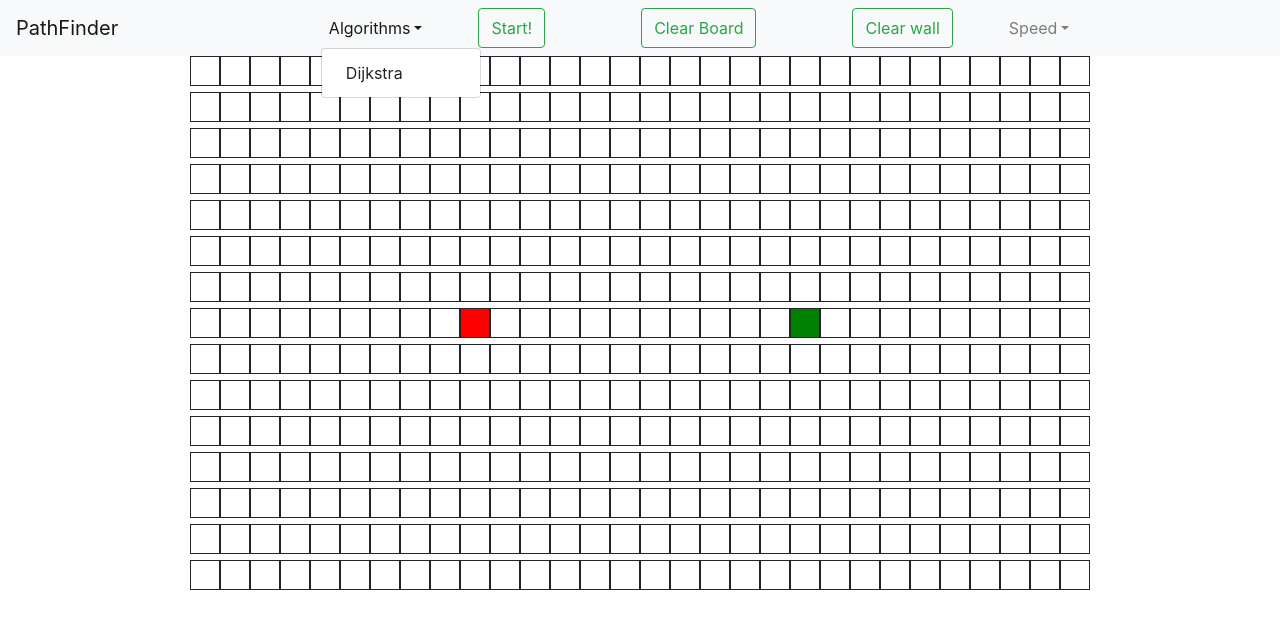
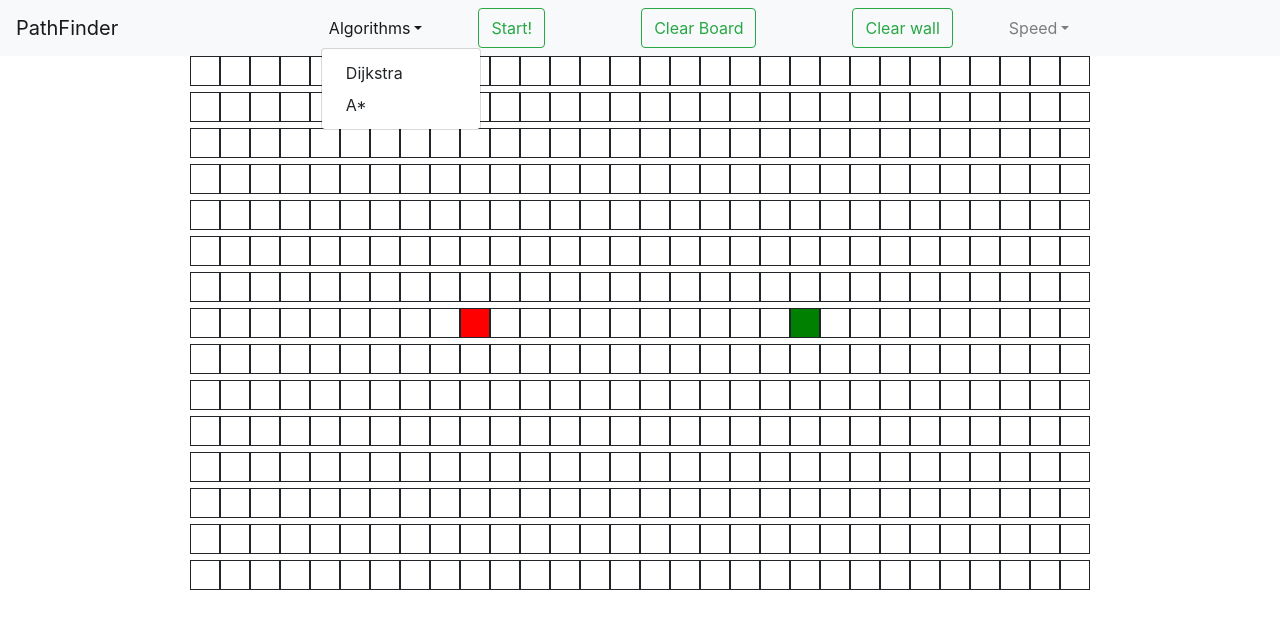
Before and after one commit to Daniel7842900/pathFinder, a React (Create React App) app: page / in a window 1280 px wide. Both pictures are taken after a click on the button "Algorithms". Shown: the top 628 px of the page. Built offline with nearby package versions, Linux system fonts and the light colour scheme.

Commit message:
added swiching algorithm from drop down feature

```diff
--- a/src/Component/Algorithm/AStar.js
+++ b/src/Component/Algorithm/AStar.js
@@ -54,8 +54,8 @@ function updateDistance(node, endNode, grid) {
 
   for (const neighbor of distanceArray) {
     let neighborHDistance = getHeuristicDistance(neighbor, endNode);
-    console.log("this is heuristic distance");
-    console.log(neighborHDistance);
+    // console.log("this is heuristic distance");
+    // console.log(neighborHDistance);
     //1 can be the weight of edges. we are using 1 because the weight of edge is 1.
     neighbor.gDistance = node.gDistance + 1;
     neighbor.fCost = neighborHDistance + neighbor.gDistance;
--- a/src/Component/PathFinder.jsx
+++ b/src/Component/PathFinder.jsx
@@ -18,6 +18,7 @@ class PathFinder extends Component {
     this.state = {
       grid: [],
       mouseIsPressed: false,
+      selectedAlgorithm: "dijkstra",
     };
   }
 
@@ -97,11 +98,32 @@ class PathFinder extends Component {
     const startNode = grid[STARTNODEROW][STARTNODECOL];
     const endNode = grid[ENDNODEROW][ENDNODECOL];
     //debugger;
-    const visitedNodes = AStar(grid, startNode, endNode);
-    // console.log("this is visited nodes in visualize algorithm");
-    // console.log(visitedNodes);
-    const shortestRoute = getShortestRoute(endNode);
-    this.animateAStar(visitedNodes, shortestRoute);
+
+    switch (this.state.selectedAlgorithm) {
+      case "dijkstra":
+        var visitedNodes = dijkstra(grid, startNode, endNode);
+        var shortestRoute = getShortestRoute(endNode);
+        this.animateDijkstra(visitedNodes, shortestRoute);
+        break;
+
+      case "AStar":
+        var visitedNodes = AStar(grid, startNode, endNode);
+
+        var shortestRoute = getShortestRoute(endNode);
+        this.animateAStar(visitedNodes, shortestRoute);
+        break;
+    }
+  }
+
+  getOption(key) {
+    if (key === "1") {
+      this.setState({ selectedAlgorithm: "dijkstra" });
+    } else if (key === "2") {
+      this.setState({ selectedAlgorithm: "AStar" });
+    }
+    console.log("this is key");
+    console.log(key);
+    //console.log(this.state.selectedAlgorithm);
   }
 
   // visualizeAlgorithm() {
@@ -180,8 +202,25 @@ class PathFinder extends Component {
           <Navbar.Toggle aria-controls="basic-navbar-nav" />
           <Navbar.Collapse id="basic-navbar-nav">
             <Nav className="mr-auto ml-auto">
-              <NavDropdown title="Algorithms" id="basic-nav-dropdown">
-                <NavDropdown.Item href="#action/3.1">Dijkstra</NavDropdown.Item>
+              <NavDropdown
+                onSelect={(e) => this.getOption(e)}
+                title="Algorithms"
+                id="basic-nav-dropdown"
+              >
+                <NavDropdown.Item
+                  eventKey={"1"}
+                  //onSelect={(e) => this.getOption(e)}
+
+                  //onSelect={() => this.getOption()}
+                >
+                  Dijkstra
+                </NavDropdown.Item>
+                <NavDropdown.Item
+                  eventKey={"2"}
+                  //onSelect={(key) => this.getOption(key)}
+                >
+                  A*
+                </NavDropdown.Item>
               </NavDropdown>
               <Button
                 className="btn-margin-left btn-margin-right"
```
